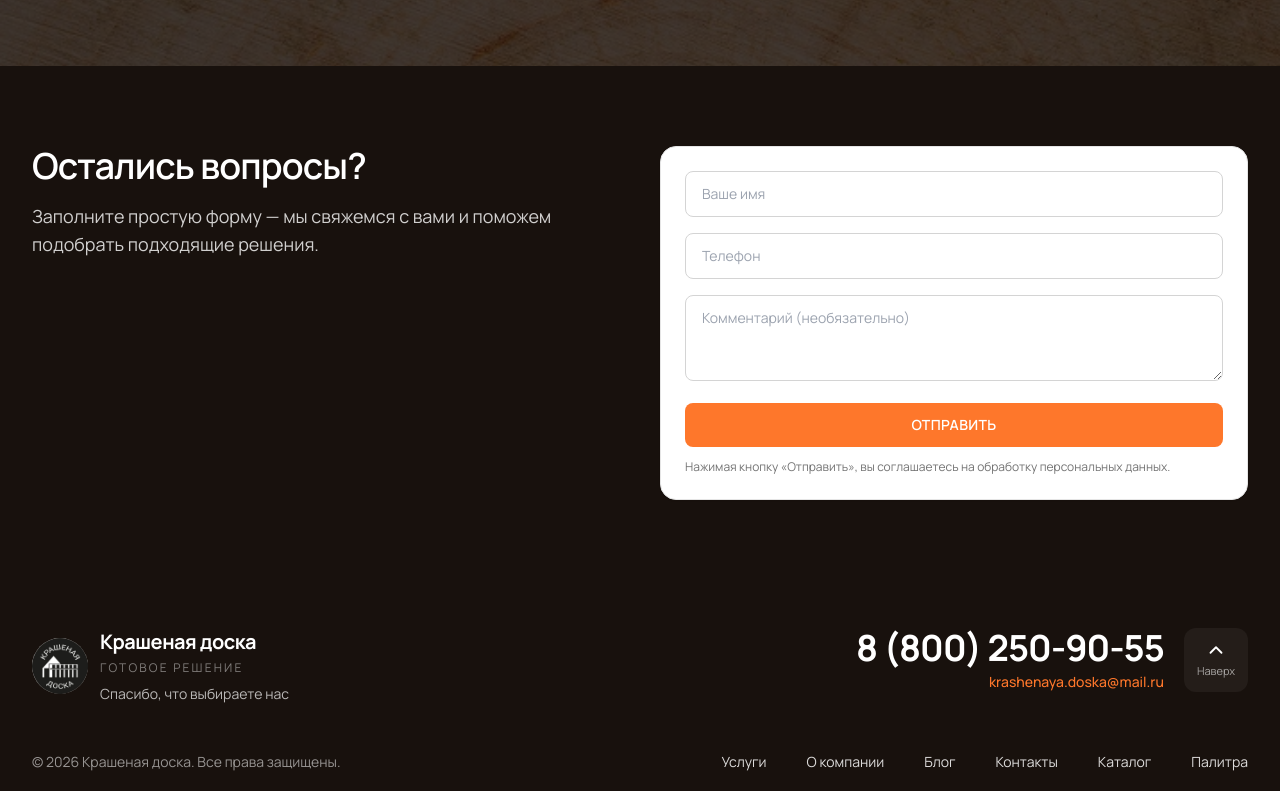
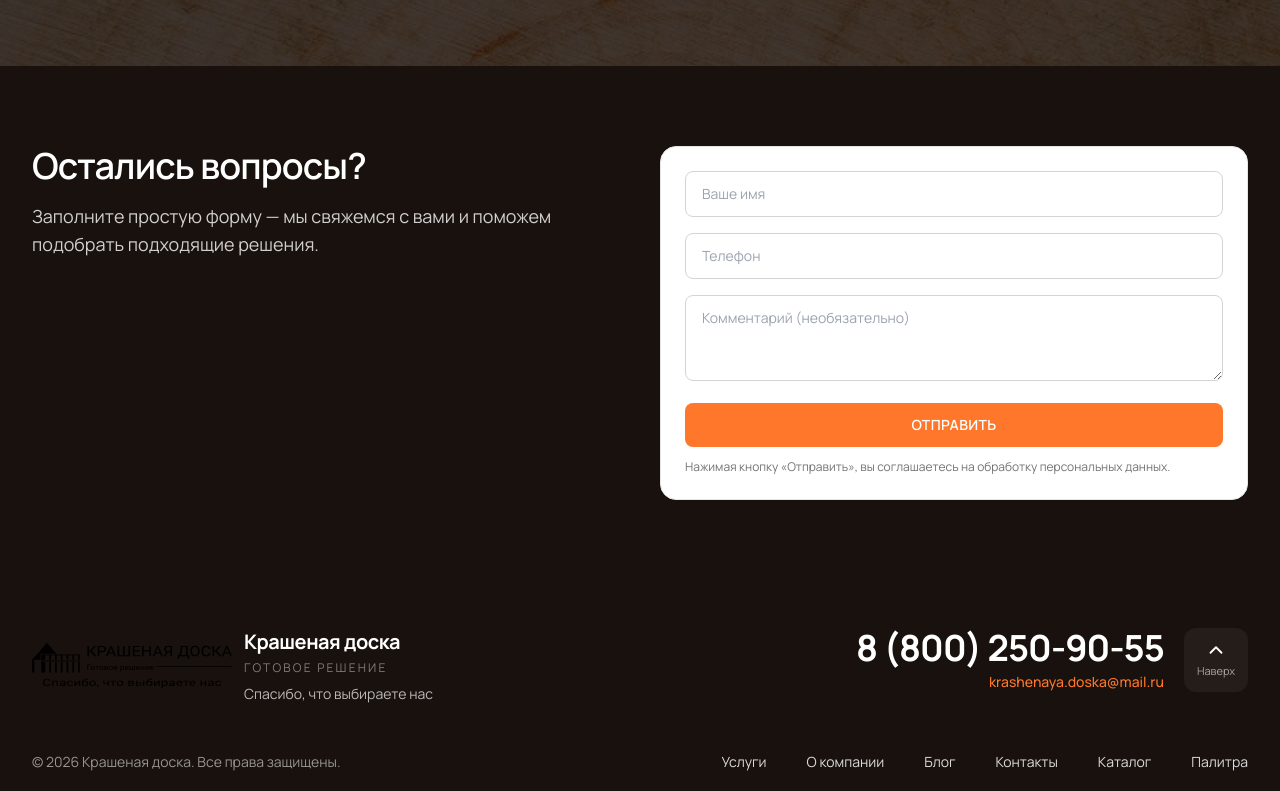
Before and after one commit to brabvs77-eng/krasdoska.ru, a Next.js app in the folder site/: page /uslugi in a window 1280 px wide. Shown: the part 2000-2791 px from the top of the page. Built offline with nearby package versions, Linux system fonts and the light colour scheme.

Commit message:
Apply parity patch v17: SVG logotype and oil service photo.
Switch header and footer to /logotype.svg and use the correct WebP for the oil/wax service card.

```diff
--- a/site/components/layout/Footer.tsx
+++ b/site/components/layout/Footer.tsx
@@ -15,16 +15,14 @@ export function Footer() {
         {/* Верхняя строка: логотип слева — крупный телефон + email справа + «Наверх» */}
         <div className="flex flex-col gap-8 lg:flex-row lg:items-start lg:justify-between">
           <div className="flex items-center gap-3">
-            {site.logo ? (
-              <Image
-                src={site.logo}
-                alt={site.name}
-                width={56}
-                height={56}
-                className="h-14 w-14 rounded-full object-contain"
-                unoptimized
-              />
-            ) : null}
+            <Image
+              src="/logotype.svg"
+              alt={site.name}
+              width={180}
+              height={56}
+              className="h-14 w-auto max-w-[200px] object-contain"
+              unoptimized
+            />
             <div>
               <p className="text-xl font-bold tracking-tight text-white">{site.name}</p>
               <p className="mt-1 text-xs uppercase tracking-[0.18em] text-white/45">Готовое решение</p>
--- a/site/components/layout/Header.tsx
+++ b/site/components/layout/Header.tsx
@@ -7,7 +7,7 @@ import { getSiteSettings } from "@/lib/site";
 export function Header() {
   const { site, navigation, contacts } = getSiteSettings();
   const phone = contacts.phones[0];
-  const logo = site.logo;
+  const logo = "/logotype.svg";
   const digits = (phone ?? "").replace(/\D/g, "");
 
   const socials = [
@@ -55,7 +55,7 @@ export function Header() {
               alt={site.name}
               width={48}
               height={48}
-              className="h-11 w-11 rounded-full object-contain"
+              className="h-11 w-auto max-w-[180px] object-contain"
               unoptimized
             />
           ) : (
--- a/site/lib/media.ts
+++ b/site/lib/media.ts
@@ -54,7 +54,7 @@ export const COLORS_BG = `${UPLOADS}/2025/03/Frame-19.webp`;
 // Parity: реальные фото услуг из оригинала (krashenayadoska.ru)
 export const SERVICE_IMAGES = {
   spray: `${UPLOADS}/2025/04/photo_2025-05-17_23-20-04.webp`,
-  oil: `${UPLOADS}/2025/04/frame-19-2-768x566.webp`,
+  oil: `${UPLOADS}/2025/04/c5d08fd6-5703-4394-80a9-1384f4ee39da.webp`,
   restoration: `${UPLOADS}/2025/04/photo_2025-05-18_00-25-01.webp`,
 } as const;
 
```
Also changed, not shown: site/public/logotype.svg (added), site/public/uploads/2025/04/c5d08fd6-5703-4394-80a9-1384f4ee39da.webp (added).
